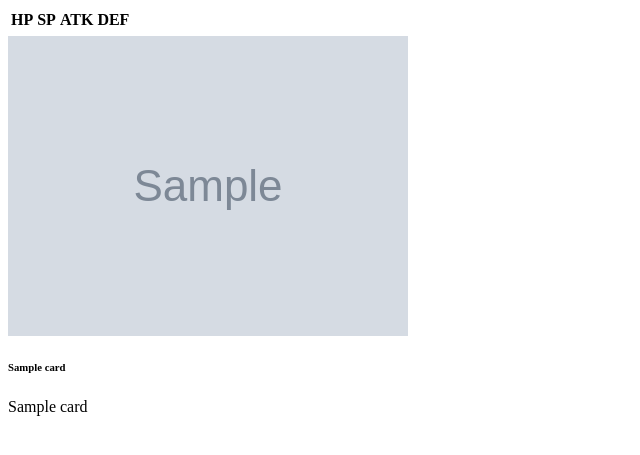
After one commit to duyson98/Hoshimori_Project, a Django app: template hoshimori/templates/ajax/account_builder.html in a window 1280 px wide. The commit adds this page. Shown: the top 455 px of the page, without its empty margins (0-640 px from the left). Run offline with Django 3.2, Linux system fonts and the light colour scheme; the template is opened without the code that fills it: most values are stand-ins (such as "Sample title", 1, 10 or a date in 2020); grey boxes marked "Sample" are stand-in pictures; lists and menus that the app fills with data are empty; parts of the project's set-up code (start-up, migrations or seed data) failed here and were passed over.

Commit message:
Deck builder prototype

```diff
--- a/hoshimori/magicollections.py
+++ b/hoshimori/magicollections.py
@@ -18,7 +18,7 @@ class UserCollection(_UserCollection):
     icon = 'heart'
 
     class ItemView(MagiCollection.ItemView):
-        js_files = ['profile', 'profile_account_tabs', 'cards']
+        js_files = ['profile', 'profile_account_tabs', 'cards', 'builder']
         template = 'profile'
         comments_enabled = False
         show_edit_button = False
--- a/hoshimori/raw.py
+++ b/hoshimori/raw.py
@@ -4,5 +4,6 @@ ACCOUNT_TABS = [
     ('Cards', _('Cards'), 'album'),
     ('Weapons', _('Weapons'), 'event'),
     ('About', _('About'), 'about'),
+    ('Builder', _('Builder'), 'builder'),
 ]
 ACCOUNT_TABS_LIST = [name for (name, _, _) in ACCOUNT_TABS]
--- /dev/null
+++ b/hoshimori/templates/ajax/account_builder.html
@@ -0,0 +1,124 @@
+{% load tools %}
+{% load i18n %}
+<div class="builder-container-{{ account.id }}">
+    <div class="builder-content-container">
+        <div class="leader">
+            <div class="row">
+                <div class="col-md-4 col-md-offset-4">
+                    <div class="card card-builder" data-card-role="main"></div>
+                </div>
+            </div>
+            <div class="row">
+                <div class="col-md-4">
+                    <div class="card card-builder" data-card-role="sub"></div>
+                </div>
+                <div class="col-md-4">
+                    <div class="card card-builder" data-card-role="sub"></div>
+                </div>
+                <div class="col-md-4">
+                    <div class="card card-builder" data-card-role="sub"></div>
+                </div>
+            </div>
+        </div>
+        <div class="row">
+            <div class="col-md-6 main-2">
+                <div class="row">
+                    <div class="col-md-4 col-md-offset-4">
+                        <div class="card card-builder" data-card-role="main"></div>
+                    </div>
+                </div>
+                <div class="row">
+                    <div class="col-md-4">
+                        <div class="card card-builder" data-card-role="sub"></div>
+                    </div>
+                    <div class="col-md-4">
+                        <div class="card card-builder" data-card-role="sub"></div>
+                    </div>
+                    <div class="col-md-4">
+                        <div class="card card-builder" data-card-role="sub"></div>
+                    </div>
+                </div>
+            </div>
+            <div class="col-md-6 main-3">
+                <div class="row">
+                    <div class="col-md-4 col-md-offset-4">
+                        <div class="card card-builder" data-card-role="main"></div>
+                    </div>
+                </div>
+                <div class="row">
+                    <div class="col-md-4">
+                        <div class="card card-builder" data-card-role="sub"></div>
+                    </div>
+                    <div class="col-md-4">
+                        <div class="card card-builder" data-card-role="sub"></div>
+                    </div>
+                    <div class="col-md-4">
+                        <div class="card card-builder" data-card-role="sub"></div>
+                    </div>
+                </div>
+            </div>
+        </div>
+    </div>
+    <div class="result-{{ account.id }}">
+        <div class="row">
+            <div class="col-md-3" data-position="left">
+                <table>
+                    <thead>
+                    <tr>
+                        <th>HP</th>
+                        <th>SP</th>
+                        <th>ATK</th>
+                        <th>DEF</th>
+                    </tr>
+                    </thead>
+                    <tbody>
+                    <tr>
+                        <td class="hp"></td>
+                        <td class="sp"></td>
+                        <td class="atk"></td>
+                        <td class="def"></td>
+                    </tr>
+                    </tbody>
+                </table>
+            </div>
+            <div class="col-md-6" data-position="center">
+            </div>
+            <div class="col-md-3" data-position="right">
+            </div>
+        </div>
+    </div>
+    <div class="card-pool">
+        <div class="row">
+            {% for oc in ownedcards %}
+                {% if forloop.counter0 != 0 and forloop.counter0|mod:4 %}
+                    </div>
+                    <div class="row items">
+                {% endif %}
+                <div class="col-md-3">
+                    <div class="card">
+                        <div class="card-block"
+                             data-card-id="{{ oc.card.id }}" data-card-chara="{{ oc.card.student.id }}"
+                             data-weapon="{{ oc.card.english_weapon }}" data-evolved="{{ oc.evolved }}"
+                             data-stats="{{ oc.cached_stats }}" data-nakayoshi-name="{{ oc.card.nakayoshi_title }}"
+                             data-nakayoshi-jpn-name="{{ oc.card.japanese_nakayoshi_title }}"
+                             data-nakayoshi-effect="{% if oc.evolved %} {{ oc.card.nakayoshi_skill_effect }}
+                                 {% else %}{{ oc.card.evolved_nakayoshi_skill_effect }} {% endif %}"
+                             data-nakayoshi-target="{% if oc.evolved %} {{ oc.card.nakayoshi_skill_target }}
+                                 {% else %}{{ oc.card.evolved_nakayoshi_skill_target }} {% endif %}"
+                             data-skill-name="{{ oc.card.skill_title }}"
+                             data-skill-jpn-name="{{ oc.card.japanese_skill_title }}"
+                             data-skill-combo="{% if oc.evolved %} {{ oc.card.action_skill_combo }}
+                                 {% else %}{{ oc.card.evolved_action_skill_combo }} {% endif %}"
+                             data-skill-sp="{{ oc.card.skill_SP }}"
+                             data-skill-effect="{{ oc.card.action_skill_effects }}"
+                             data-skill-affinity="{{ oc.card.skill_affinity }}">
+                            <img class="card-img-bottom" src="{{ oc.card.image_url }}" alt="Card image cap">
+                            <div class="card-title"><h6>{{ oc.card.name }}</h6>
+                                {{ oc.card.japanese_name }}</div>
+                        </div>
+                    </div>
+                </div>
+            {% endfor %}
+            </div>
+    </div>
+</div>
```
Also changed, not shown: hoshimori/settings.py (+8 -0 lines), hoshimori/static/js/builder.js (added, +99 -0 lines), hoshimori/static/js/profile_account_tabs.js (+12 -0 lines), hoshimori/static/less/style.less (+31 -1 lines), hoshimori/templates/accountsForProfile.html (+6 -2 lines), hoshimori/templates/ajax/account_about.html (+2 -46 lines), hoshimori/views.py (+8 -2 lines).
